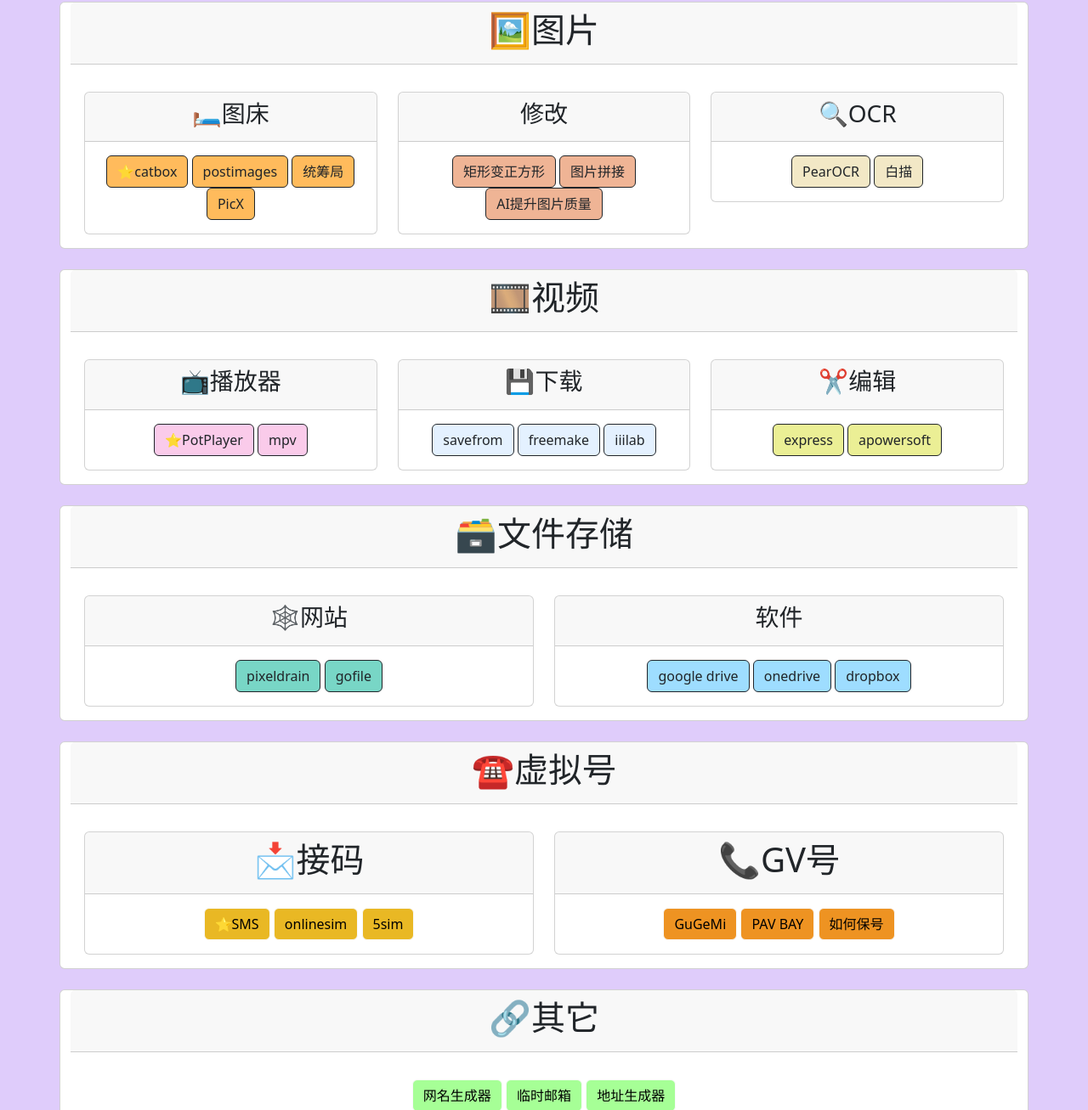
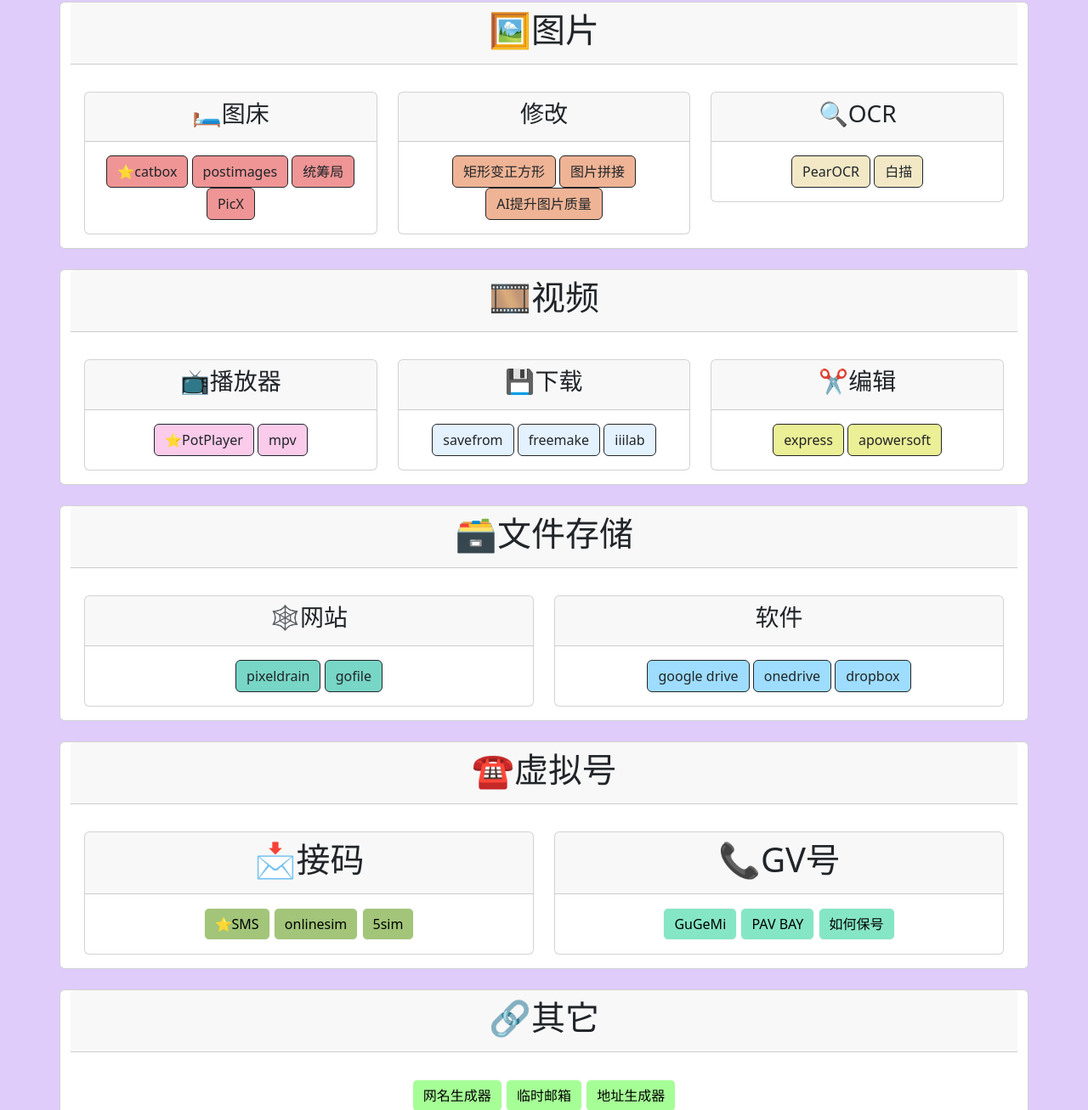
Before and after one commit to Laura-Timothy/GreyTool, a plain HTML site: page index.html in a window 1280 px wide. Shown: the part 204-1511 px from the top of the page at 85% size. Drawn offline with nearby package versions, Linux system fonts and the light colour scheme.

Commit message:
Update index.html

```diff
--- a/index.html
+++ b/index.html
@@ -60,10 +60,10 @@
                                   <h3>🛏图床</h3>
                               </div>
                               <div class="card-body text-center">
-                                <a style="background-color: #FFBB5C;" class="btn btn-outline-dark" href="https://catbox.moe" target="_blank" role="button">⭐️catbox</a>
-                                <a style="background-color: #FFBB5C;" class="btn btn-outline-dark" href="https://postimages.org/" target="_blank" role="button">postimages</a>
-                                <a style="background-color: #FFBB5C;" class="btn btn-outline-dark" href="https://image.gkdworld.com/imageGKD/" target="_blank" role="button">统筹局</a>
-                                <a style="background-color: #FFBB5C;" class="btn btn-outline-dark" href="https://lllyin.github.io/lyin/index.html#/upload" target="_blank" role="button">PicX</a>
+                                <a style="background-color: #EF9595;" class="btn btn-outline-dark" href="https://catbox.moe" target="_blank" role="button">⭐️catbox</a>
+                                <a style="background-color: #EF9595;" class="btn btn-outline-dark" href="https://postimages.org/" target="_blank" role="button">postimages</a>
+                                <a style="background-color: #EF9595;" class="btn btn-outline-dark" href="https://image.gkdworld.com/imageGKD/" target="_blank" role="button">统筹局</a>
+                                <a style="background-color: #EF9595;" class="btn btn-outline-dark" href="https://lllyin.github.io/lyin/index.html#/upload" target="_blank" role="button">PicX</a>
 
                               </div>
                             </div>
@@ -237,9 +237,9 @@
                                 <h1>📩接码</h1>
                             </div>
                             <div class="card-body text-center">
-                                <a style="background-color: #E9B824;" class="btn btn-light" href="https://sms-activate.org/cn/getNumber" target="_blank" role="button" >⭐️SMS</a>
-                                <a style="background-color: #E9B824;" class="btn btn-light" href="https://onlinesim.io/v2/numbers" target="_blank" role="button" >onlinesim</a>
-                                <a style="background-color: #E9B824;" class="btn btn-light" href="https://5sim.net/zh" target="_blank" role="button" >5sim</a>
+                                <a style="background-color: #A2C579;" class="btn btn-light" href="https://sms-activate.org/cn/getNumber" target="_blank" role="button" >⭐️SMS</a>
+                                <a style="background-color: #A2C579;" class="btn btn-light" href="https://onlinesim.io/v2/numbers" target="_blank" role="button" >onlinesim</a>
+                                <a style="background-color: #A2C579;" class="btn btn-light" href="https://5sim.net/zh" target="_blank" role="button" >5sim</a>
 
                             </div>
                         </div>
@@ -251,9 +251,9 @@
                                 <h1>📞GV号</h1>
                             </div>
                             <div class="card-body text-center">
-                                <a style="background-color: #EE9322;" class="btn btn-light" href="https://gugemi.com/" target="_blank" role="button" >GuGeMi</a>
-                                <a style="background-color: #EE9322;" class="btn btn-light" href="https://pvabay.com/buy-google-voice-accounts/" target="_blank" role="button" >PAV BAY</a>
-                                <a style="background-color: #EE9322;" class="btn btn-light" href="https://www.zaihua.net/167.html" target="_blank" role="button" >如何保号</a>
+                                <a style="background-color: #85E6C5;" class="btn btn-light" href="https://gugemi.com/" target="_blank" role="button" >GuGeMi</a>
+                                <a style="background-color: #85E6C5;" class="btn btn-light" href="https://pvabay.com/buy-google-voice-accounts/" target="_blank" role="button" >PAV BAY</a>
+                                <a style="background-color: #85E6C5;" class="btn btn-light" href="https://www.zaihua.net/167.html" target="_blank" role="button" >如何保号</a>
 
                             </div>
                         </div>
```
